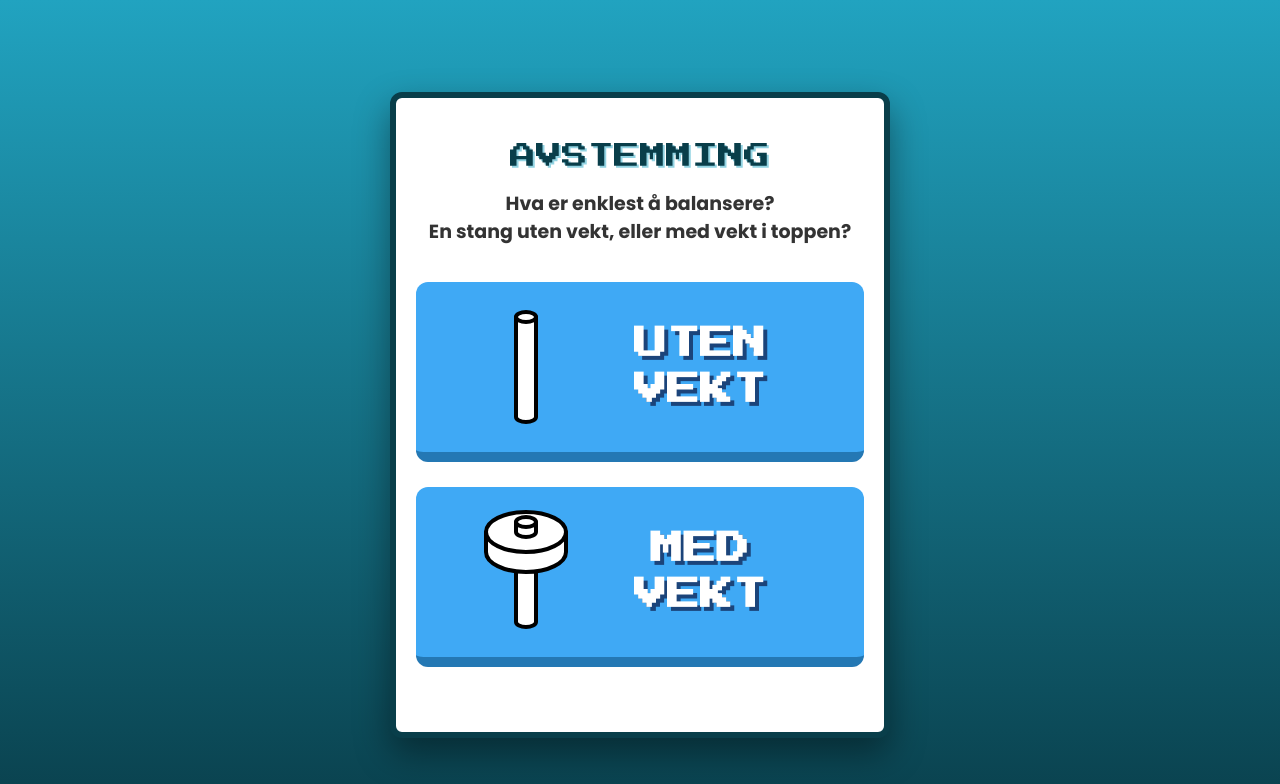
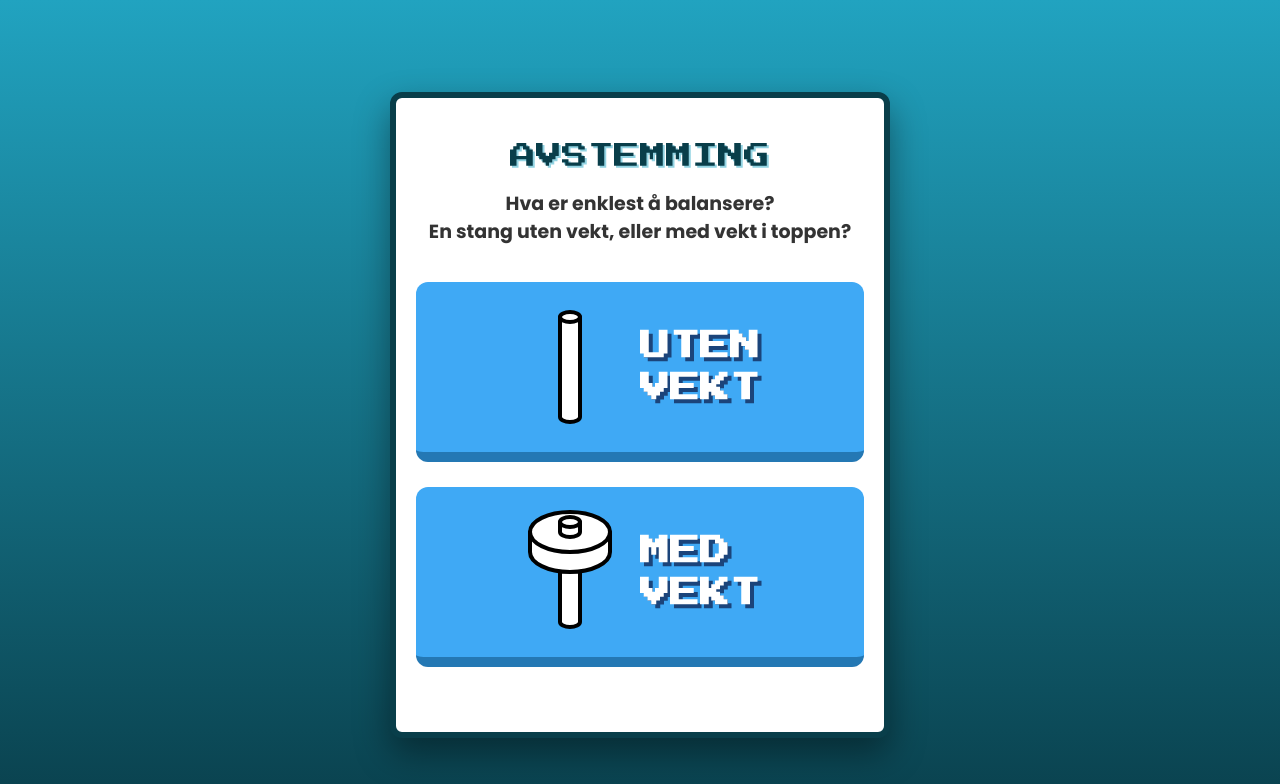
Before and after one commit to curio-works/balansemesteren, a plain HTML site: page stem.html in a window 1280 px wide. Drawn offline with Linux system fonts and the light colour scheme.

Commit message:
Update styles and structure in stem.html

```diff
--- a/stem.html
+++ b/stem.html
@@ -11,6 +11,7 @@
     <link href="https://fonts.googleapis.com/css2?family=Press+Start+2P&display=swap" rel="stylesheet">
 
     <style>
+        /* Sikrer at siden fyller hele mobilskjermen og forhindrer scrolling/zooming */
         body {
             font-family: 'Poppins', sans-serif;
             background: linear-gradient(to bottom, #21a3c0, #093E4A);
@@ -22,6 +23,7 @@
             align-items: center;
         }
 
+        /* Hovedkortet */
         .vote-card {
             background: #ffffff;
             border: 6px solid #093E4A;
@@ -35,6 +37,7 @@
             box-sizing: border-box;
         }
 
+        /* Retro-overskriften */
         .arcade-title {
             font-family: 'Press Start 2P', monospace;
             font-size: 26px;
@@ -52,9 +55,12 @@
             line-height: 1.5;
         }
 
+        /* --- DE GIGANTISKE NØYTRALE KNAPPENE (Oppdatert med flexbox-sentrering) --- */
         .vote-btn {
             display: flex;
             align-items: center;
+            justify-content: center; /* Låser innholdet (ikon + tekst) nøyaktig i midten */
+            gap: 20px; /* Fast og ryddig avstand mellom ikon og tekst */
             width: 100%;
             min-height: 170px;
             padding: 15px;
@@ -67,10 +73,12 @@
             cursor: pointer;
             transition: all 0.1s;
             text-shadow: 4px 4px 0px #1B447A;
+
             -webkit-user-select: none;
             user-select: none;
         }
 
+        /* Felles blåfarge for begge knappene */
         .btn-neutral {
             background: #3FA9F5;
             border-bottom: 10px solid #2478B4;
@@ -82,22 +90,21 @@
             margin-bottom: 35px;
         }
 
+        /* Ikon-boksen trenger ikke lenger faste bredder eller marginer */
         .btn-icon {
-            flex: 0 0 120px;
             display: flex;
             justify-content: center;
             align-items: center;
-            margin-left: 35px;
         }
 
+        /* Teksten låser seg nå inntil ikonet */
         .btn-text {
-            flex-grow: 1;
-            text-align: center;
-            font-size: 33px;
+            text-align: left; /* Venstrestiller teksten inntil ikonet */
+            font-size: 30px; /* Ørlite ned fra 33px for å passe perfekt på smale mobiler */
             line-height: 1.4;
-            padding-right: 35px;
         }
 
+        /* Takkemeldingen som dukker opp etter stemmegivning */
         #thank-you-screen {
             display: none;
             padding: 30px 10px;
@@ -135,6 +142,7 @@
 <body>
 
     <div class="vote-card">
+
         <!-- SELVE AVSTEMNINGEN -->
         <div id="vote-screen">
             <div class="arcade-title">AVSTEMMING</div>
@@ -143,10 +151,12 @@
                 En stang uten vekt, eller med vekt i toppen?
             </div>
 
+            <!-- KNAPP 1: UTEN VEKT -->
             <button class="vote-btn btn-neutral" onclick="sendVote('uten')">
                 <div class="btn-icon">
                     <svg viewBox="0 0 100 140" width="100" height="140" xmlns="http://www.w3.org/2000/svg">
                         <g stroke="#000000" stroke-width="4" fill="#ffffff" stroke-linejoin="round">
+                            <!-- Hovedstang -->
                             <path d="M 40,20 V 120 A 10 5 0 0 0 60 120 V 20 Z" />
                             <ellipse cx="50" cy="20" rx="10" ry="5" />
                         </g>
@@ -155,13 +165,19 @@
                 <div class="btn-text">UTEN<br>VEKT</div>
             </button>
 
+            <!-- KNAPP 2: MED VEKT -->
             <button class="vote-btn btn-neutral" onclick="sendVote('med')">
                 <div class="btn-icon">
                     <svg viewBox="0 0 100 140" width="100" height="140" xmlns="http://www.w3.org/2000/svg">
                         <g stroke="#000000" stroke-width="4" fill="#ffffff" stroke-linejoin="round">
+                            <!-- Nederste stang -->
                             <path d="M 40,50 V 120 A 10 5 0 0 0 60 120 V 50 Z" />
+
+                            <!-- Vekt-disken flyttet nesten helt til toppen -->
                             <path d="M 10,30 V 50 A 40 20 0 0 0 90 50 V 30 Z" />
                             <ellipse cx="50" cy="30" rx="40" ry="20" />
+
+                            <!-- Øverste lille stang (stikker bare såvidt opp) -->
                             <path d="M 40,20 V 30 A 10 5 0 0 0 60 30 V 20 Z" />
                             <ellipse cx="50" cy="20" rx="10" ry="5" />
                         </g>
@@ -187,6 +203,7 @@
             <div class="thank-you-title">TAKK FOR<br>DIN STEMME!</div>
             <div class="thank-you-sub">Følg med på storskjermen, etter at vi har spilt og forsket, for å se hva folk trodde.</div>
         </div>
+
     </div>
 
     <!-- Firebase-logikken for mobilen -->
```
